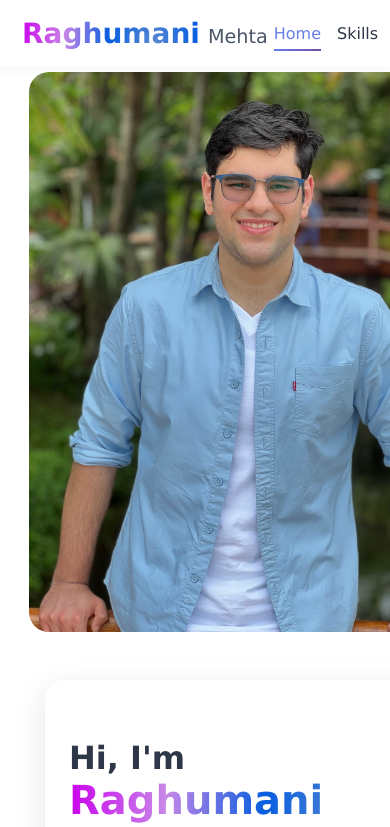
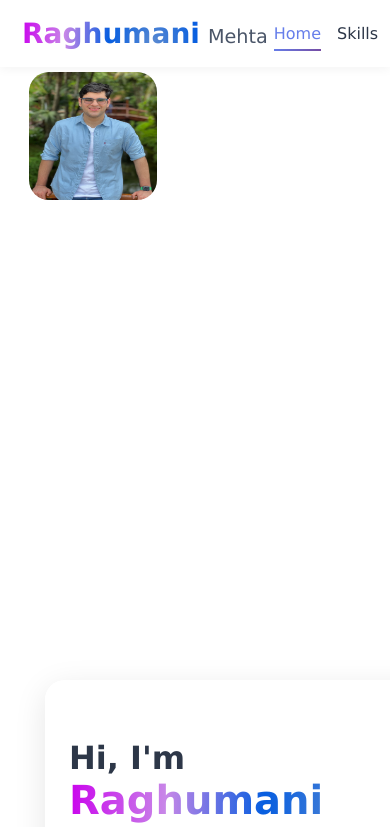
Before and after one commit to raghumanimehta/PortfolioWebsiteReact, a React (Vite) app: page / in a window 390 px wide. Shown: the top 827 px of the page. Built offline with nearby package versions, Linux system fonts and the light colour scheme.

Commit message:
updated responsiveness for profile picture

```diff
--- a/src/components/styles/Intro.css
+++ b/src/components/styles/Intro.css
@@ -25,13 +25,15 @@
 .dp-container {
     width: 36rem;
     height: 45rem;
-    border-radius: var(--raidus);
-    background-image: url('../../assets/profile-picture.jpg');
-    background-size: cover;      /* fills and crops */
-    background-position: center; /* adjust to control crop */
+    object-fit: cover;
 }
 
-.dp-container img { display: none; }
+.dp-container img {
+    width: 100%;
+    height: 100%;
+    aspect-ratio: 1/1;
+    border-radius: var(--raidus);
+ }
 
 .intro h1 {
     font-size: 2.5rem;
```
